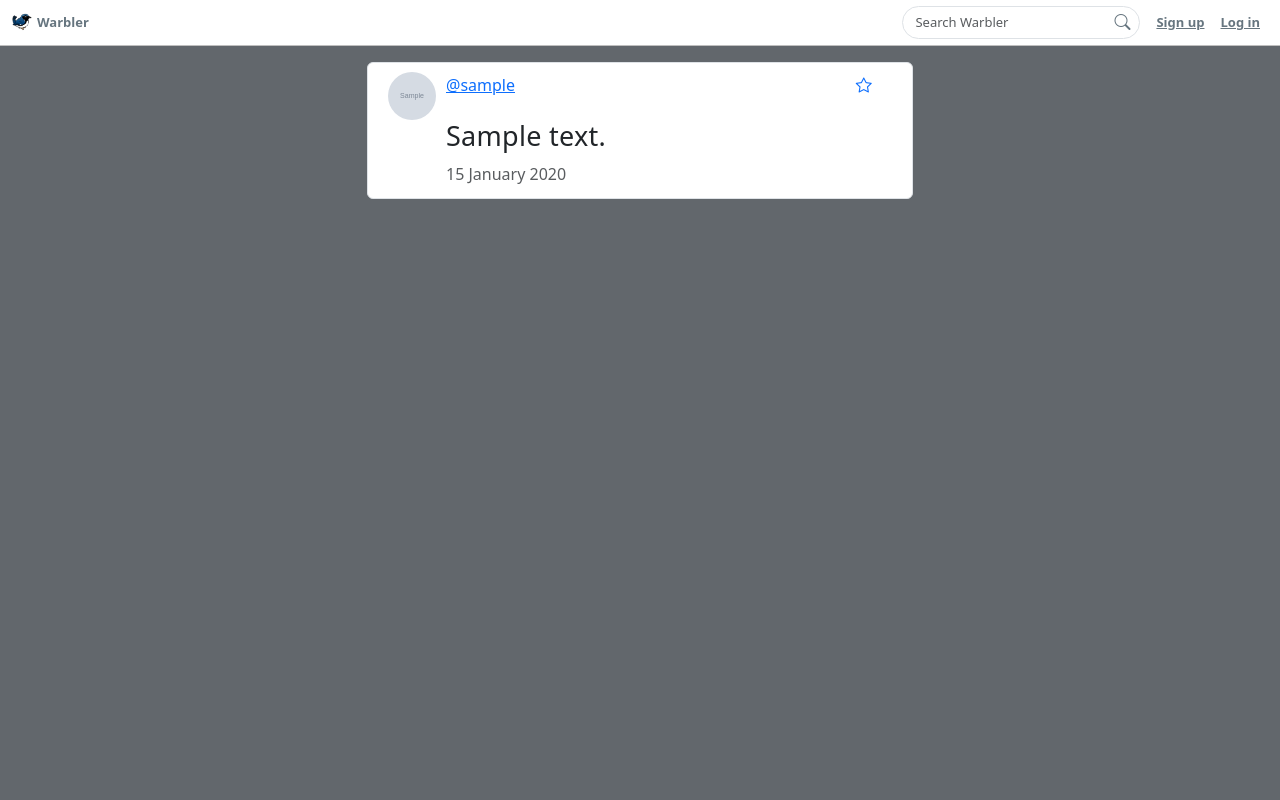
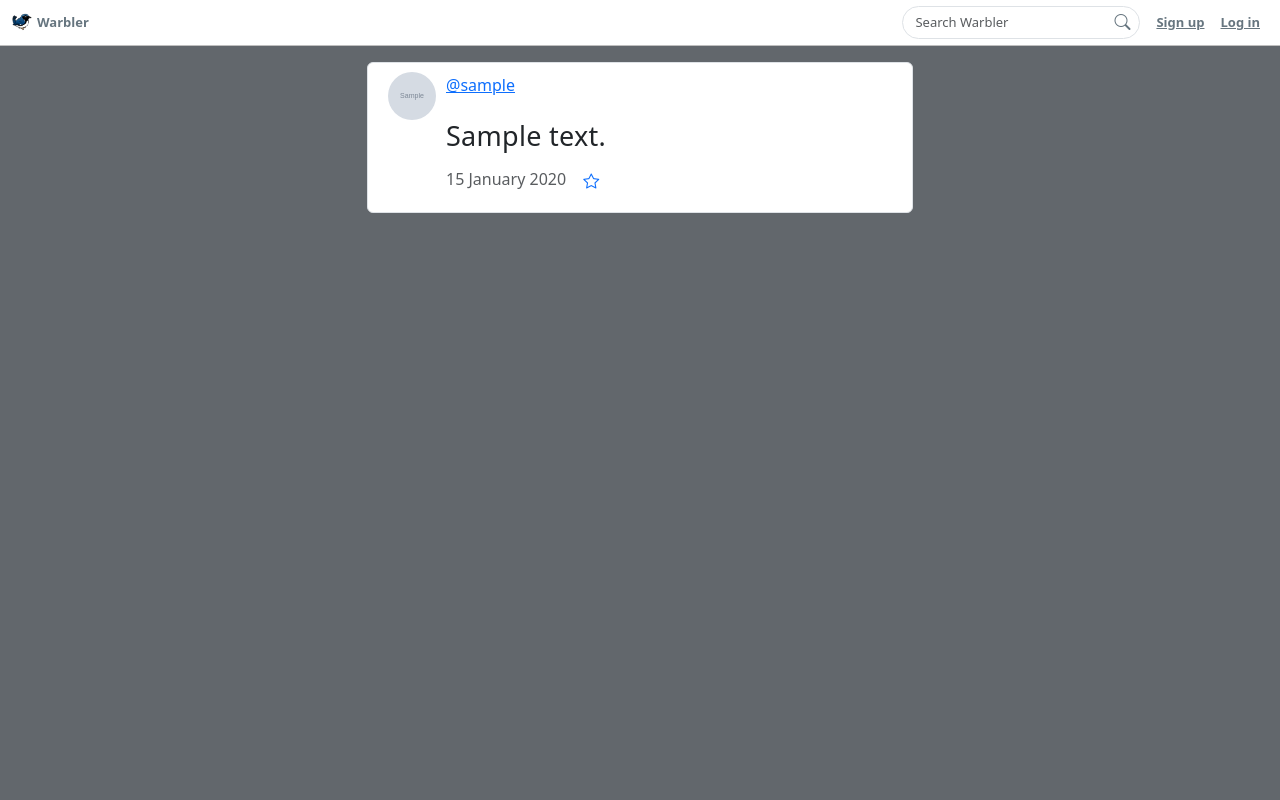
Before and after one commit to NoahAppelbaum/warbler, a Flask app: template templates/messages/show.html in a window 1280 px wide. Run offline with Flask 3, Linux system fonts and the light colour scheme; the template is opened without the code that fills it: values that come from a table or form of the project are taken from there, others are empty; tables that the repository leaves empty hold one stand-in row (values such as "Sample post"); grey boxes marked "Sample" are stand-in pictures.

Commit message:
tiny CSS fav-star change

```diff
--- a/static/stylesheets/style.css
+++ b/static/stylesheets/style.css
@@ -266,9 +266,8 @@ nav + .container {
 }
 
 .like-star {
-  position:absolute;
-  top: 2%;
-  right: 5%;
+  position:relative;
+  display: inline-block;
   z-index: 3;
 
 }
```
